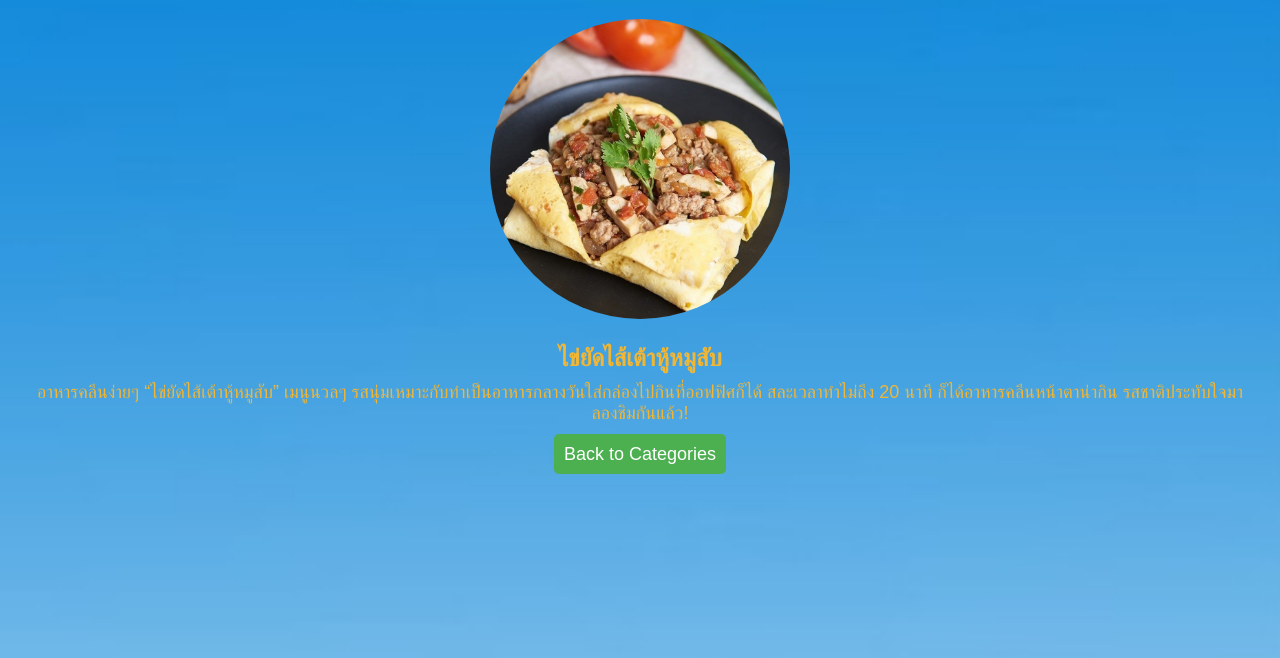
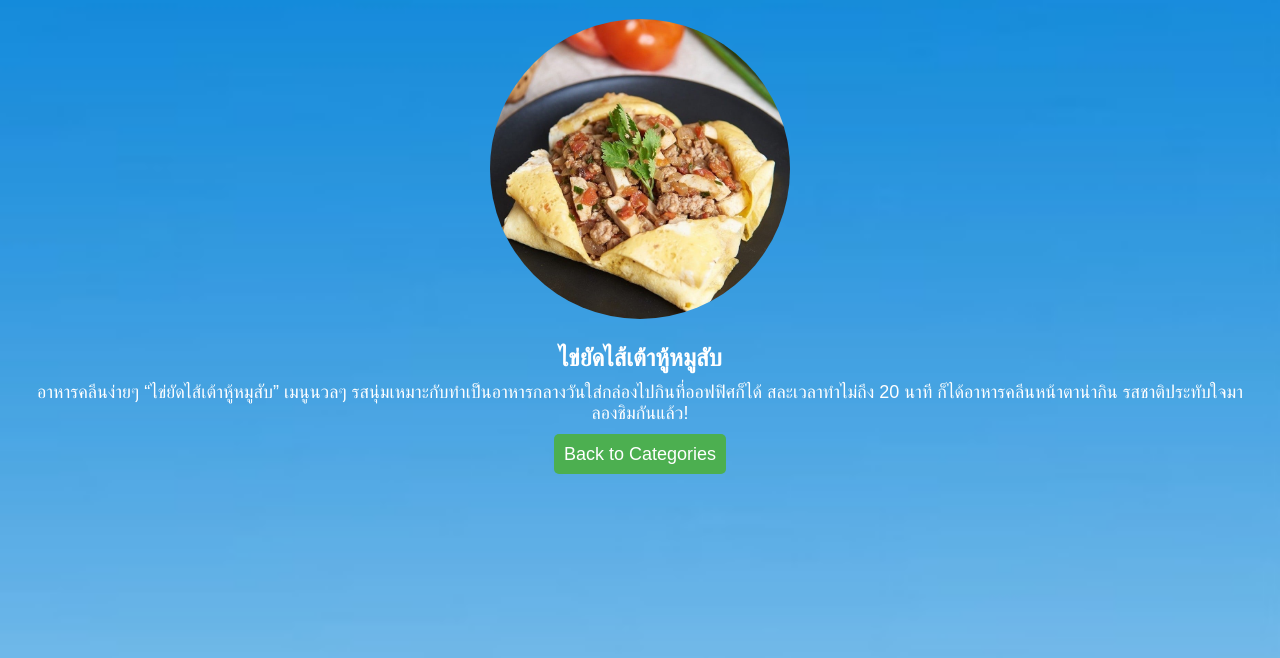
Before and after one commit to Panithi-14/Healthy-Food-Paradise, a Flask app: page /menu/Meat in a window 1280 px wide. Shown: the part 109-767 px from the top of the page. Run offline with Flask 3, Linux system fonts and the light colour scheme.

Commit message:
Update menu.html

```diff
--- a/templates/menu.html
+++ b/templates/menu.html
@@ -27,7 +27,7 @@
             flex-direction: column;
             align-items: center;
             text-decoration: none;
-            color: rgb(241, 182, 52);
+            color: white;
         }
         .menu-item img {
             width: 300px;
```
